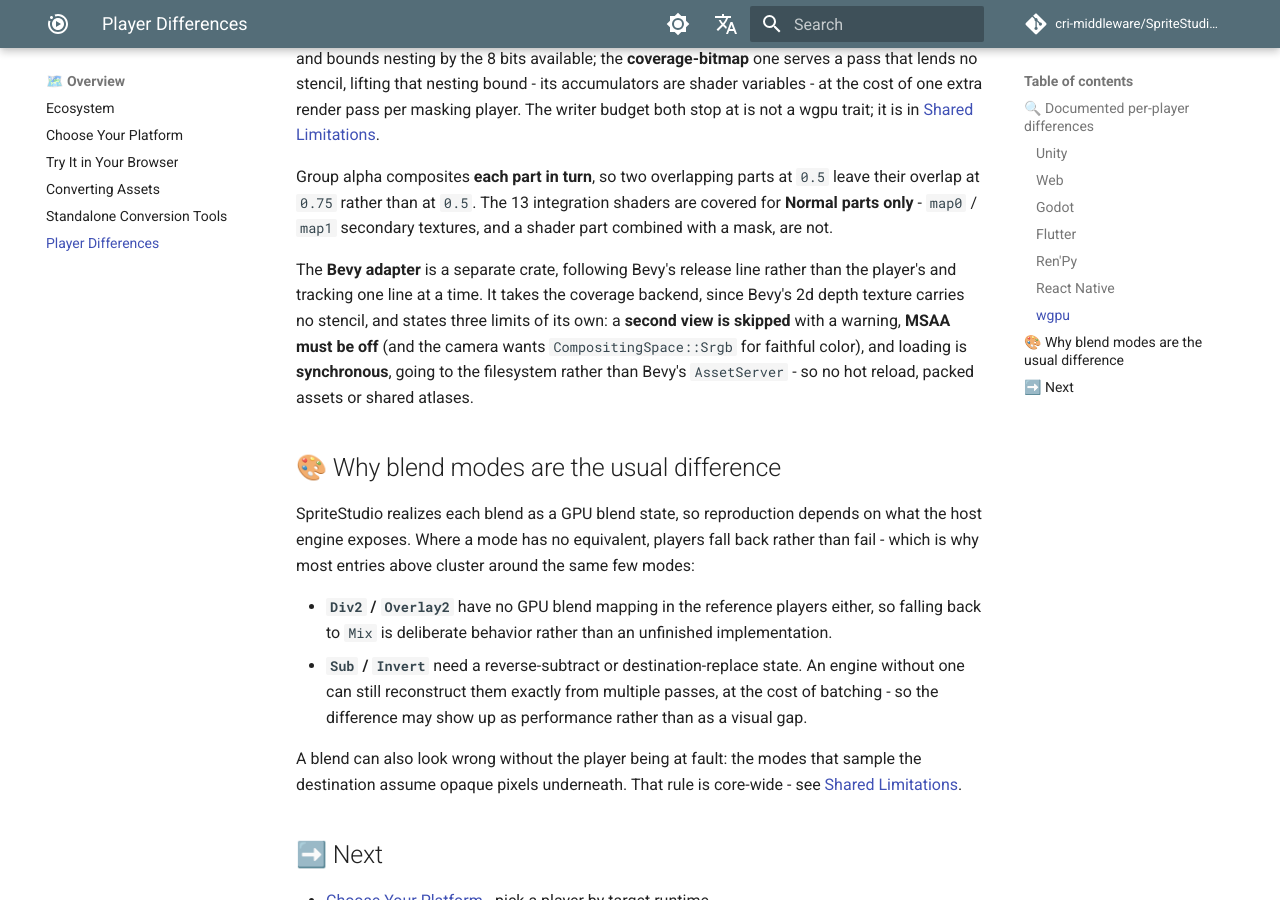
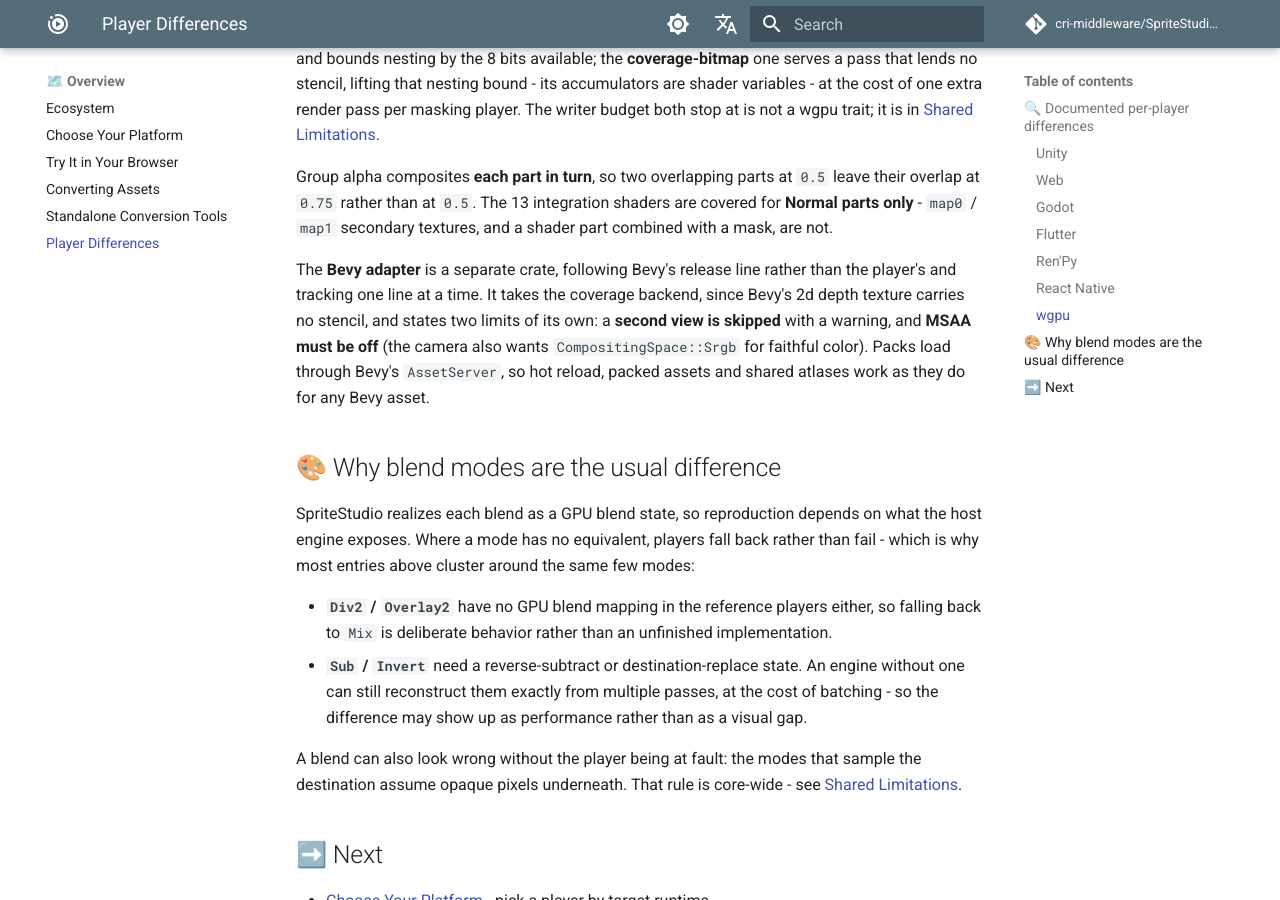
Before and after one commit to cri-middleware/SpriteStudio-Docs, an MkDocs documentation site: the page built from docs/en/overview/player-differences.md, in a window 1280 px wide and 900 px high, scrolled down 2727 px. Built offline with MkDocs 1.6.1 and Material for MkDocs 9.7.7, drawn with Linux system fonts in a browser that asks for light colours; comment, search, counter and statistics services are not loaded; some of the changed text lies outside the part shown.

Commit message:
docs: the Bevy adapter loads packs through the AssetServer
The wgpu row listed three Bevy-adapter limits, the third being that
loading was synchronous and bypassed Bevy's AssetServer — no hot
reload, packed assets or shared atlases. The adapter now loads a .ssab
as a Bevy asset (SSPlayerForWgpu #144), so two limits remain, and the
section says what the asset server brings instead.

```diff
--- a/docs/en/overview/player-differences.md
+++ b/docs/en/overview/player-differences.md
@@ -23,7 +23,7 @@ the core computes but leaves the player to draw or play - are in
 | **[Flutter](../players/flutter.md)** | Two render backends, and the Canvas one costs batching on two blends |
 | **[Ren'Py](../players/renpy.md)** | `Div2` / `Overlay2` fall back to `Mix`, and a few features are approximate |
 | **[React Native](../players/react-native.md)** | Masked Effect draws unmasked, masked Mesh does not; platform reach is narrower |
-| **[wgpu](../players/wgpu.md)** | Masking has two backends, and the Bevy adapter states three limits of its own |
+| **[wgpu](../players/wgpu.md)** | Masking has two backends, and the Bevy adapter states two limits of its own |
 
 !!! note "How to read this page"
     Each section below summarizes what that player's own **Limitations & Scope** page states -
@@ -112,10 +112,10 @@ only** - `map0` / `map1` secondary textures, and a shader part combined with a m
 
 The **Bevy adapter** is a separate crate, following Bevy's release line rather than the player's
 and tracking one line at a time. It takes the coverage backend, since Bevy's 2d depth texture
-carries no stencil, and states three limits of its own: a **second view is skipped** with a
-warning, **MSAA must be off** (and the camera wants `CompositingSpace::Srgb` for faithful color),
-and loading is **synchronous**, going to the filesystem rather than Bevy's `AssetServer` - so no
-hot reload, packed assets or shared atlases.
+carries no stencil, and states two limits of its own: a **second view is skipped** with a
+warning, and **MSAA must be off** (the camera also wants `CompositingSpace::Srgb` for faithful
+color). Packs load through Bevy's `AssetServer`, so hot reload, packed assets and shared atlases
+work as they do for any Bevy asset.
 
 ## 🎨 Why blend modes are the usual difference
 
```
Also changed, not shown: docs/ja/overview/player-differences.md (+3 -3 lines).
